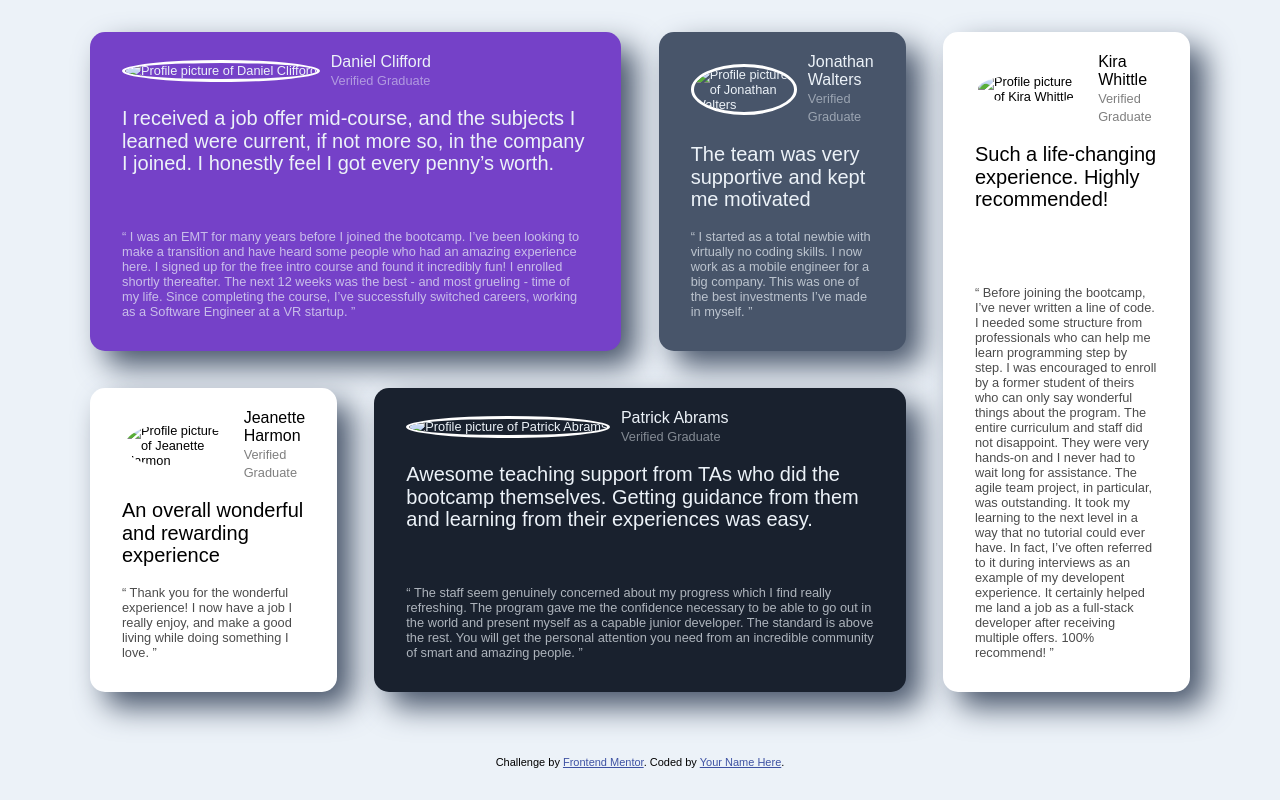
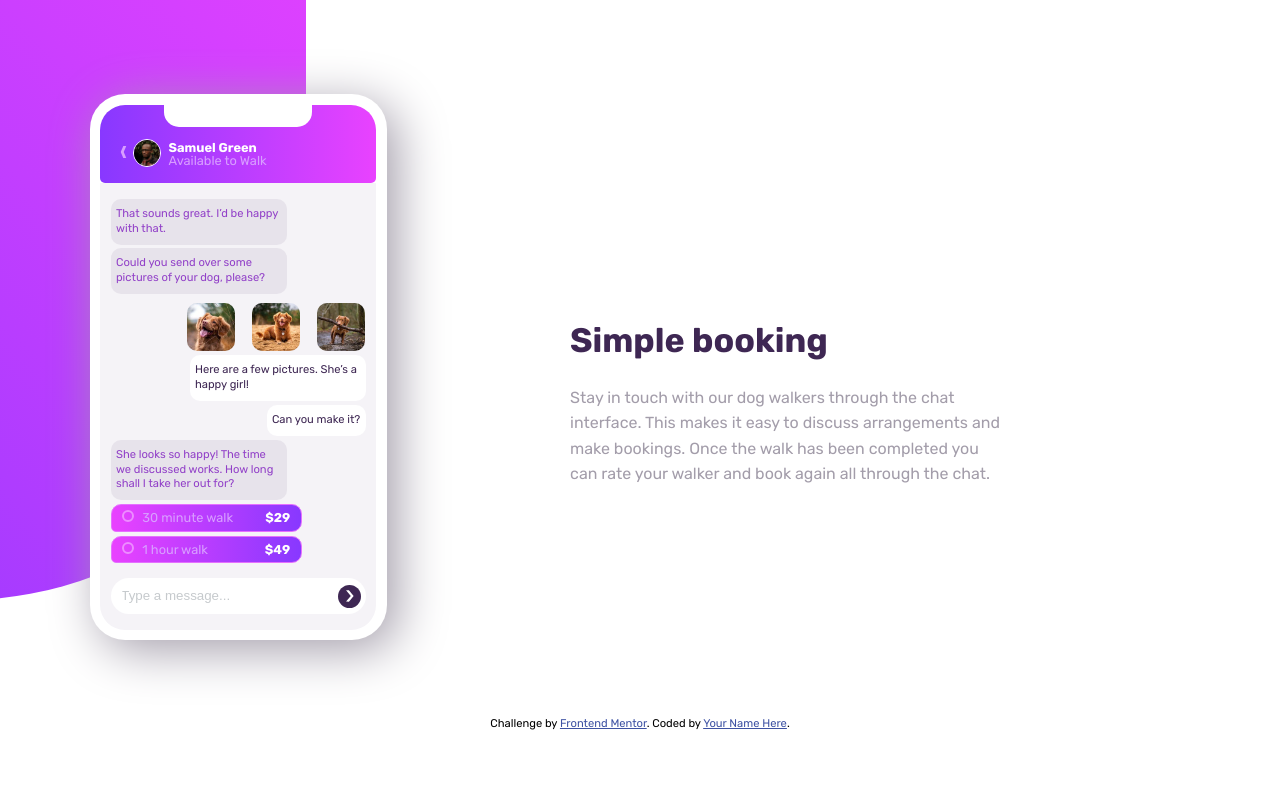
Before and after one commit to Deminal/css-chat-app, a plain HTML site: page index.html in a window 1280 px wide. Drawn offline with Linux system fonts and the light colour scheme.

Commit message:
Add files via upload

```diff
--- a/index.html
+++ b/index.html
@@ -6,235 +6,372 @@
 
   <link rel="icon" type="image/png" sizes="32x32" href="./images/favicon-32x32.png">
 
-  <title>Challenge In Progress (Grid Testimonials)</title>
+  <title>Frontend Mentor | [Challenge Name Here]</title>
 
   <!-- Feel free to remove these styles or customise in your own stylesheet 👍 -->
   <style>
+    @import url('https://fonts.googleapis.com/css2?family=Rubik:wght@400;500;700&display=swap');
+
+    html {
+      font-family:'Rubik', verdana, sans-serif;
+  --info: rgb(216, 158, 255); /*(sub-heading at the top of the app UI)*/
+  --received: rgb(146, 65, 200); /*(chat on the left)*/
+  --received-bg: rgba(110, 93, 126, .1); /*(chat on the left)*/
+  --placeholder-text: rgb(198, 202, 205); /*(placeholder text)*/
+  --heading: rgb(62, 39, 83); /*(main heading)*/
+  --body: rgb(163, 157, 170); /*(paragraph)*/
+
+  /* Gradient */
+  --gradient-magenta: rgb(233, 66, 255);
+  --gradient-violet: rgb(136, 56, 255);
+
+  --app-bg: rgb(245, 243, 247);  /*(app background)*/
+  --submit-button-bg: rgb(62, 39, 83); /*(submit button background)*/
+  --radio-button-outline: rgb(229, 112, 255); /*(radio button outline)*/
+    }
     *, *:after, *:before {
       margin: 0;
       padding: 0;
       box-sizing: border-box;
     }
-    @import url('https://fonts.googleapis.com/css2?family=Barlow+Semi+Condensed:wght@500;600&display=swap');
-    .attribution { font-size: 11px; text-align: center; }
-    .attribution a { color: hsl(228, 45%, 44%); }
 
-    body {
-      font-family: 'Barlow Semi Condensed', sans-serif;
-      font-size: .8rem;
-      --violet: hsl(263, 55%, 52%);
-      --grayblue: hsl(217, 19%, 35%);
-      --blackblue: hsl(219, 29%, 14%);
-      --lightgray: hsl(0, 0%, 81%);
-      --lightgrayblue: hsl(210, 46%, 95%);
-      min-height: 100vh;
-      display: grid;
-      place-items: center;
-      background: var(--lightgrayblue);
+    .background {
+      height: 800px;
+      width: calc(20vw + 600px);
+      background: linear-gradient(to left bottom, var(--gradient-magenta), var(--gradient-violet));
+      border-radius: 0 0 40% 40%;
+      position: absolute;
+      left: -550px;
+      top: -200px;
     }
     main {
-      display: grid;
-      width: 90vw;
-      max-width: 1100px;
-      grid-template-columns: repeat(4, 1fr);
-      gap: 2.33rem;
-
+      display: flex;
+      flex-flow: row wrap;
+      place-items: center;
+      min-height: 100vh;
+      padding: 10vh 7vw 7vh 7vw;
     }
 
-    .card {
-      display: grid;
-      padding: 1.33rem 2rem 2rem;
-      grid-template-rows: auto auto 1fr;
-      gap: 1.125rem;
-      border-radius: 15px;
-      color: var(--lightgrayblue);
-      box-shadow: 15px 15px 30px 0px var(--grayblue);
+    .phone {
+      flex: 0 0 297px;
+      position: relative;
+      width: 297px;
+      /* max-width: 375px; */
+      height: 546px;
+      display: flex;
+      flex-flow: column nowrap;
+      background-color: white;
+      padding: .66rem;
+      border-radius: 35px;
+      /* border: grey 2px solid; */
+      box-shadow: 10px 10px 50px 0px var(--body);
     }
 
-    .card:nth-of-type(1), .card:nth-of-type(4) {
-      grid-column: span 2;
+    .phone::after{
+      position: absolute;
+      content: '';
+      width: 50%;
+      height: 5%;
+      top: 1%;
+      left: 25%;
+      background-color: white;
+      border-radius: 0 0 15px 15px;
+      z-index: 100;
     }
 
-    .card:nth-of-type(1) {
-      background: url(./images/bg-pattern-quotation.svg) top right 20% no-repeat;
-      background-color: var(--violet);
-      background-size: auto 16vh;
+    .header {
+      height: auto;
+      display: flex;
+      align-items: flex-end;
+      padding: 2.125rem .66rem 1rem;
+      /* justify-items: end; */
+      background: linear-gradient(to right, var(--gradient-violet), var(--gradient-magenta));
+      border-radius: 25px 25px 5px 5px;
     }
 
-    .card:nth-of-type(2) {
-      background-color: var(--grayblue);
+    .header * {
+      margin-left: .33rem;
     }
 
-    .card:nth-of-type(4) {
-      background-color: var(--blackblue);
+    .back {
+      display: inline-block;
+      position: relative;
+      top: -9px;
+      left: -3px;
+      padding: 6px;
+      /* margin-top: auto 0; */
+      /* margin-bottom: 6px; */
+      height: 12px;
+      width: 12px;
+      -webkit-transform: rotate(90deg);
+      -moz-transform: rotate(90deg);
+      -ms-transform: rotate(90deg);
+      -o-transform: rotate(90deg);
+      transform: rotate(90deg);
     }
 
-    .card:last-of-type {
-      grid-column: 4;
-      grid-row: 1 / span 2;
+    .back:before {
+      content: '';
+      position: absolute;
+      top: 0;
+      left: 0;
+      height: 23%;
+      width: 50%;
+      background: var(--info);
+      -webkit-transform: skew(0deg, 23deg);
+      -moz-transform: skew(0deg, 23deg);
+      -ms-transform: skew(0deg, 23deg);
+      -o-transform: skew(0deg, 23deg);
+      transform: skew(0deg, 23deg);
+    }
+    .back:after {
+      content: '';
+      position: absolute;
+      top: 0;
+      right: 0;
+      height: 23%;
+      width: 50%;
+      background: var(--info);
+      -webkit-transform: skew(0deg, -23deg);
+      -moz-transform: skew(0deg, -23deg);
+      -ms-transform: skew(0deg, -23deg);
+      -o-transform: skew(0deg, -23deg);
+      transform: skew(0deg, -23deg);
     }
 
-    .card:last-of-type .quote {
-      max-width: 27ch;
+    .header img {
+      /* display: block; */
+      width: 11%;
+      height: auto;
+      border-radius: 50%;
+      border: 1.33px solid white;
+    }
+    .header .info {
+      color: var(--info);
+      font-size: .8rem;
+      margin-left: .125rem;
+      line-height: .77rem;
     }
 
-    .card:nth-of-type(3), .card:last-of-type {
-      color: black;
-      background: white;
-      outline: red;
-
-    }
-    .card p + p {
-      /* margin-top: 1rem; */
+    .header .name {
+      display: block;
+      /* font-size: .8rem; */
+      color: white;
+      font-weight: bold;
     }
 
-    .card .top {
-      display: flex;
-      align-items: center;
-      gap: .66rem;
+    .header .status {
+      /* font-size: .66rem; */
     }
 
-    .top img {
-      border-radius: 50%;
-      border: 3px solid white;
-    }
-    .card .title {
-      font-size: 1rem;
-    }
-    .card .quote {
-      opacity: .7;
+    .body {
+      flex: 1 0 auto;
+      background: var(--app-bg);
+      border-radius: 0 0 25px 25px;
+      padding: 1rem .66rem;
+      display: flex;
+      flex-flow: column nowrap;
+      justify-content: space-between;
+      font-size: .7rem;
     }
 
-    .title span {
-      font-size: .8rem;
-      opacity: .5;
+    /* .body * + *{
+      margin-top: .66rem;
+    } */
+
+    .body img {
+      width: 27%;
+      height: auto;
+      border-radius: 21%;
     }
 
-    .card .summary {
-      font-size: 1.25rem;
-      line-height: 1.125;
-      /* color: var(--lightgray); */
+    .body p {
+      max-width: 69%;
+      line-height: 1.33;
+      padding: .5rem .33rem;
+      border-radius: 10px;
     }
 
-    .card .quote {
-      /* min-height: 4.6875rem; */
-      align-self: flex-end;
+    .body .received {
+      background: var(--received-bg);
+      color: var(--received);
     }
+
+    .body .sent {
+      background: white;
+      color: var(--heading);
+      margin-left: auto;
+    }
+
+    .body .images {
+      background: none;
+      padding: .33rem 0 0;
+      max-width: 70%;
+      display: flex;
+      justify-content: space-between;
+    }
+
+    .offer {
+      background: linear-gradient(to right, var(--gradient-magenta), var(--gradient-violet));
+      width: 75%;
+      padding: .33rem .66rem;
+      border-radius: 10px 10px 10px 5px;
+      border: 1px solid var(--radio-button-outline);
+      position: relative;
+    }
+
+    .ring {
+      display: inline-block;
+      height: 12px;
+      width: 12px;
+      border-radius: 50%;
+      border: 2px solid rgba(255,255,255,.4);
+    }
+
+    .offer span {
+      display: inline-block;
+      margin-left: .33rem;
+      font-size: .8rem;
+      color: var(--info);
+    }
+
+    .offer .price {
+      position: absolute;
+      right: .66rem;
+      font-weight: bold;
+      color: white;
+    }
+
+    input {
+      /* margin-top: .66rem; */
+      /* padding: .33rem .66rem; */
+      border-radius: 30px;
+      outline: none;
+      border: none;
+    }
+
+    input::placeholder {
+      color: var(--placeholder-text);
+    }
+
+    .input-wrapper {
+      margin-top: .66rem;
+      padding: .66rem .66rem;
+      border-radius: 30px;
+      position: relative;
+      background: white;
+    }
+
+    .submit {
+      position: absolute;
+      top: 7px;
+      right: 5px;
+      content: '';
+      width: 23px;
+      height: 23px;
+      background-color: var(--submit-button-bg);
+      border-radius: 30px;
+      display: flex;
+      place-items: center;
+    }
+
+    .arrow {
+      height: 19px;
+      width: 19px;
+      background: white;
+      clip-path: polygon(60% 20%, 85% 50%, 60% 80%, 45% 79%, 70% 50%, 45% 20%);
+    }
+
+    .cta-wrapper {
+      flex: 1 1 auto;
+      /* margin-left: 3rem; */
+      display: flex;
+      place-content: center;
+    }
+
+    .cta {
+      margin-top: 9vh;
+      min-width: 27ch;
+      max-width: 43ch;
+    }
+    .cta h2 {
+      font-size: 2.125rem;
+      color: var(--heading);
+    }
+    .cta p {
+      color: var(--body);
+      margin-top: 3vh;
+      line-height: 1.6;
+    }
+
+    .attribution { width: 100%; margin-top: 3rem; font-size: .7rem; text-align: center; }
+    .attribution a { color: hsl(228, 45%, 44%); }
   </style>
 </head>
 <body>
+  <div class="background"></div>
   <main>
-    <div class="card">
-      <div class="top">
-      <img src="./images/image-daniel.jpg" alt="Profile picture of Daniel Clifford">
-      <p class="title">
-        Daniel Clifford
-        <br><span>Verified Graduate</span>
-      </p>
+    <div class="phone">
+      <section class = "header">
+        <div class="back"></div>
+        <img src="./images/avatar.jpg" alt="Profile picture for Samuel Green">
+        <div class="info">
+          <span class="name">Samuel Green</span>
+          <span class="status">Available to Walk</span>
+        </div>
+        <div class="menu"></div>
+      </section>
+      <section class = "body">
+        <p class="received">
+          That sounds great. I’d be happy with that.
+        </p>
+        <p class="received">
+          Could you send over some pictures of your dog, please?
+        </p>
+        <p class="sent images">
+          <img src="./images/dog-image-1.jpg" alt="Picture of golden retriever">
+          <img src="./images/dog-image-2.jpg" alt="Picture of golden retriever">
+          <img src="./images/dog-image-3.jpg" alt="Picture of golden retriever">
+        </p>
+        <p class="sent">
+          Here are a few pictures. She’s a happy girl!
+        </p>
+        <p class="sent">
+          Can you make it?
+        </p>
+        <p class="received">
+          She looks so happy! The time we discussed works. How long shall I take her out for?
+        </p>
+        <div class="offer">
+          <div class="ring"></div>
+          <span>30 minute walk</span>
+          <span class="price">$29</span>
+        </div>
+        <div class="offer">
+          <div class="ring"></div>
+          <span>1 hour walk</span>
+          <span class="price">$49</span>
+        </div>
+        <span class="input-wrapper">
+          <input type="text" placeholder="Type a message...">
+          <div class="submit">
+            <div class="arrow"></div>
+          </div>
+        </span>
+      </section>
+    </div><!--phone-->
+    <div class="cta-wrapper">
+      <section class = "cta">
+        <h2>Simple booking</h2>
+        <p>
+          Stay in touch with our dog walkers through the chat interface. This makes it easy to discuss arrangements and make bookings. Once the walk has been completed you can rate your walker and book again all through the chat.
+        </p>
+      </section>
     </div>
-      <p class="summary">
-        I received a job offer mid-course, and the subjects I learned were current, if not more so,
-        in the company I joined. I honestly feel I got every penny’s worth.
-      </p>
-
-      <p class="quote">
-        “ I was an EMT for many years before I joined the bootcamp. I’ve been looking to make a
-        transition and have heard some people who had an amazing experience here. I signed up
-        for the free intro course and found it incredibly fun! I enrolled shortly thereafter.
-        The next 12 weeks was the best - and most grueling - time of my life. Since completing
-        the course, I’ve successfully switched careers, working as a Software Engineer at a VR startup. ”
-      </p>
-    </div>
-
-    <div class="card">
-      <div class="top">
-        <img src="./images/image-jonathan.jpg" alt="Profile picture of Jonathan Walters">
-        <p class="title">
-          Jonathan Walters
-          <br><span>Verified Graduate</span>
-        </p>
-      </div>
-
-      <p class="summary">
-        The team was very supportive and kept me motivated
-      </p>
-
-      <p class="quote">
-        “ I started as a total newbie with virtually no coding skills. I now work as a mobile engineer
-        for a big company. This was one of the best investments I’ve made in myself. ”
-      </p>
-    </div>
-
-    <div class="card">
-      <div class="top">
-        <img src="./images/image-jeanette.jpg" alt="Profile picture of Jeanette Harmon">
-        <p class="title">
-         Jeanette Harmon
-          <br><span>Verified Graduate</span>
-        </p>
-      </div>
-
-      <p class="summary">
-        An overall wonderful and rewarding experience
-      </p>
-
-      <p class="quote">
-        “ Thank you for the wonderful experience! I now have a job I really enjoy, and make a good living
-        while doing something I love. ”
-      </p>
-    </div>
-
-    <div class="card">
-      <div class="top">
-        <img src="./images/image-patrick.jpg" alt="Profile picture of Patrick Abrams">
-        <p class="title">
-          Patrick Abrams
-          <br><span>Verified Graduate</span>
-        </p>
-      </div>
-
-      <p class="summary">
-        Awesome teaching support from TAs who did the bootcamp themselves. Getting guidance from them and
-        learning from their experiences was easy.
-      </p>
-
-      <p class="quote">
-        “ The staff seem genuinely concerned about my progress which I find really refreshing. The program
-        gave me the confidence necessary to be able to go out in the world and present myself as a capable
-        junior developer. The standard is above the rest. You will get the personal attention you need from
-        an incredible community of smart and amazing people. ”
-      </p>
-    </div>
-
-    <div class="card">
-      <div class="top">
-        <img src="./images/image-kira.jpg" alt="Profile picture of Kira Whittle">
-        <p class="title">
-          Kira Whittle
-          <br><span>Verified Graduate</span>
-        </p>
-        </div>
-
-      <p class="summary">
-        Such a life-changing experience. Highly recommended!
-      </p>
-
-      <p class="quote">
-        “ Before joining the bootcamp, I’ve never written a line of code. I needed some structure from
-        professionals who can help me learn programming step by step. I was encouraged to enroll by a former
-        student of theirs who can only say wonderful things about the program. The entire curriculum and staff
-        did not disappoint. They were very hands-on and I never had to wait long for assistance. The agile team
-        project, in particular, was outstanding. It took my learning to the next level in a way that no tutorial
-        could ever have. In fact, I’ve often referred to it during interviews as an example of my developent
-        experience. It certainly helped me land a job as a full-stack developer after receiving multiple offers.
-        100% recommend! ”
-      </p>
+    <div class="attribution">
+      Challenge by <a href="https://www.frontendmentor.io?ref=challenge" target="_blank">Frontend Mentor</a>.
+      Coded by <a href="#">Your Name Here</a>.
     </div>
   </main>
-
-  <div class="attribution">
-    Challenge by <a href="https://www.frontendmentor.io?ref=challenge" target="_blank">Frontend Mentor</a>.
-    Coded by <a href="#">Your Name Here</a>.
-  </div>
 </body>
 </html>
```
Also changed, not shown: 4 other files.
